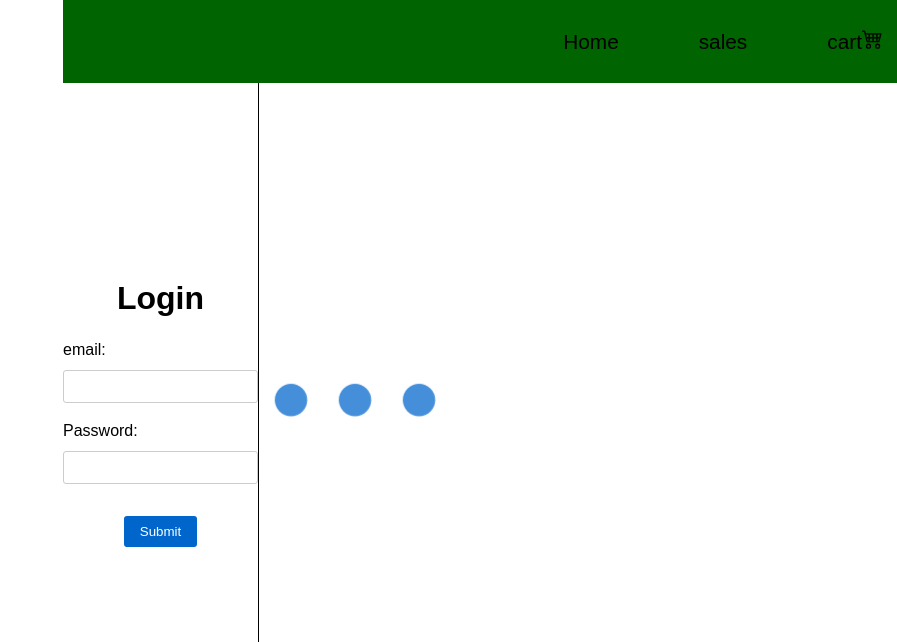
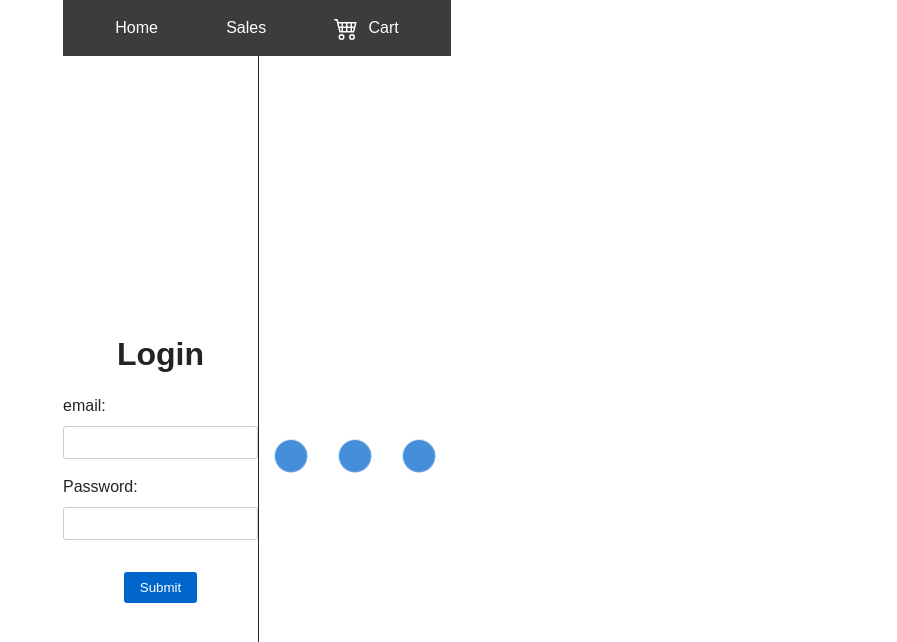
Before and after one commit to jck-bit/stockify, a React (Vite) app: page /login in a window 1280 px wide. Shown: the top 642 px of the page, without its empty margins (383-1280 px from the left). Built offline with nearby package versions, Linux system fonts and the light colour scheme.

Commit message:
handled error messages in the cart

```diff
--- a/src/index.css
+++ b/src/index.css
@@ -27,37 +27,50 @@ body {
   margin: 0;
   place-items: center;
   min-width: 320px;
-  color: black;
   min-height: 100vh;
 }
 
-/* h1 {
-  font-size: 3rem;
-  margin-top: 100px;
-  text-align: center;
-  letter-spacing: 3px;
-  text-transform: uppercase;
-} */
-
-.navbar_homepage{
-  position: fixed;
+.navbar_homepage {
+  background-color:#282727;
+  position: sticky;
   top: 0;
-  font-size: 1.3rem;
-  width: 100%;
-  text-align: center;
   z-index: 1;
-  background-color: #006400;
-
+  opacity: 0.9;
 }
 
-.navbar_homepage li{
-  position: relative;
-  padding:5px 40px;
-  list-style: none;
-  display: inline-block;
-  transition: background-color 0.3s ease-in-out;
+.unordered_list_nav {
+  list-style-type: none;
+  margin: 0;
+  padding: 0;
+  display: flex;
+  justify-content: space-evenly;
 }
 
+li {
+  margin: 0;
+}
+
+a {
+  display: flex;
+  color: #fff;
+  text-align: center;
+  padding: 16px;
+  text-decoration: none;
+}
+
+a:hover {
+  background-color: #333;
+}
+
+.cart_icon {
+  display: flex;
+  align-items: center;
+  font-size: 1.5rem;
+}
+
+.cart_text {
+  margin-left: 10px;
+}
 .cart_item{
   position: absolute;
   background-color: #ebbb1c;
@@ -83,14 +96,6 @@ body {
   }
 }
 
-.navbar_homepage a{
-  text-decoration: none;
-  color: black;
-}
-
-.unordered_list_nav{
-  position: relative;
-}
 
 .product-list {
   display: flex;
--- a/src/navbar/index.tsx
+++ b/src/navbar/index.tsx
@@ -1,34 +1,31 @@
-import {Link } from 'react-router-dom'
-import { BsCart4} from 'react-icons/bs'
+import { Link } from 'react-router-dom';
+import { BsCart4 } from 'react-icons/bs';
 import { useSelector } from 'react-redux';
-import { Rootstate, CartItem } from '../state';
+import { Rootstate } from '../state';
+import { CartItem } from '../types';
 
 const Navbar = () => {
-  const { cart } = useSelector((state:any) => state)
   const cartItems = useSelector<Rootstate, CartItem[]>(state => state.cart);
   return (
     <nav className='navbar_homepage'>
       <ul className='unordered_list_nav'>
         <li>
-              <Link to="/products">Home</Link>
+          <Link to='/products'>Home</Link>
         </li>
         <li>
-              <Link to="/sales">sales</Link>
+          <Link to='/sales'>Sales</Link>
         </li>
         <li>
-              <Link to="/cart">cart
-                <span><BsCart4/></span>
-                {cartItems.length > 0 && (
-                  <div className="cart_item">
-                    {cartItems.length}
-                  </div>
-                )}
+          <Link to='/cart'>
+            <span className='cart_icon'><BsCart4 /></span>
+            <span className='cart_text'>
+              Cart{cartItems.length > 0 && ` (${cartItems.length})`}
+            </span>
           </Link>
-
         </li>
       </ul>
     </nav>
-  )
-}
+  );
+};
 
-export default Navbar
+export default Navbar;
--- a/src/types.ts
+++ b/src/types.ts
@@ -6,7 +6,7 @@ export interface Product {
     date_added:Date
   }
 
-  export interface CartItem {
+export interface CartItem {
     id: number;
     quantity: any;
     price:any
@@ -14,7 +14,7 @@ export interface Product {
     date_added:Date
   }
 
-   export interface AuthState {
+export interface AuthState {
     user: null | any;
     token: null | string;
     products: Product[];
--- a/src/widgets/Cart.tsx
+++ b/src/widgets/Cart.tsx
@@ -66,15 +66,27 @@ const Cart: React.FC = () => {
         }
       );
       const data = await response.data;
-      console.log(data);
-      dispatch(deleteCart());
-      enqueueSnackbar(`${data.message}`, {
-        variant: "success",
-        autoHideDuration: 1500,
-      });
-    } catch (error) {
+      console.log(data)
+      if (response.status == 200){
+        if(data){
+          dispatch(deleteCart());
+          enqueueSnackbar(`${data.message}`, {
+            variant: "success",
+            autoHideDuration: 1500,
+          });
+
+        }else{
+          const error = data?.error.message || "Something went wrong,please try again later";
+           enqueueSnackbar(`${error || "error"}`, {
+            variant: "error",
+            autoHideDuration: 1500,
+            });
+          }
+
+      }
+    } catch (error:any) {
       console.error(error);
-      enqueueSnackbar(`Failed to place order. Please try again later.`, {
+      enqueueSnackbar(`${error.response.data.error}`|| "Failed to place order. Please try again later", {
         variant: "error",
         autoHideDuration: 1500,
       });
--- a/src/widgets/Products.tsx
+++ b/src/widgets/Products.tsx
@@ -1,18 +1,17 @@
 import { useEffect } from 'react';
 import { useDispatch, useSelector } from 'react-redux'
-import {Product} from '../types'
-import  { setProducts, addToCart,deleteOneProduct, CartItem ,Rootstate} from '../state'
+import {Product, CartItem} from '../types'
+import  { setProducts, addToCart,deleteOneProduct ,Rootstate} from '../state'
 import { useSnackbar } from 'notistack';
 
 const Products =  () => {
   const dispatch = useDispatch();
   const cartItems = useSelector<Rootstate, CartItem[]>(state => state.cart);
   const products = useSelector((state:any) => state.products)
-  const { cart } = useSelector((state:any) => state)
   const { enqueueSnackbar } = useSnackbar();
 
   const getProducts = async () => {
-    const response = await fetch( "http://127.0.0.1:5000/products", {
+    const response = await fetch( "https://stockify-store-management.vercel.app/products", {
       method: "GET",
     });
     const data = await response.json();
```
Lines whose indentation alone changed are shown as unchanged.
